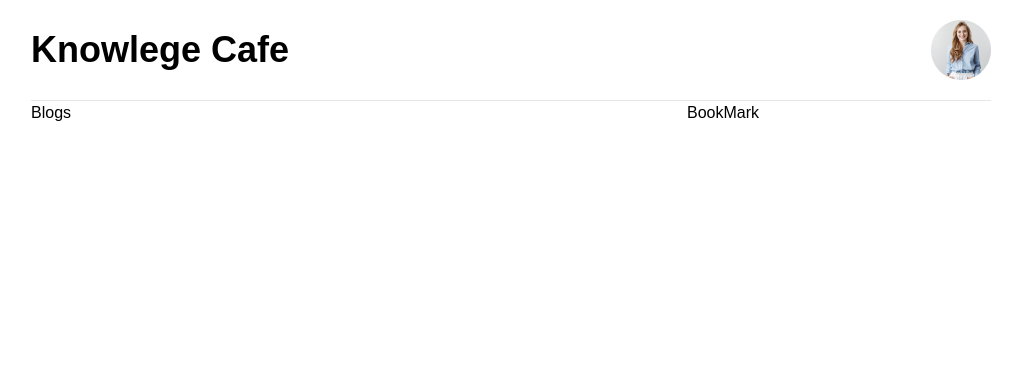
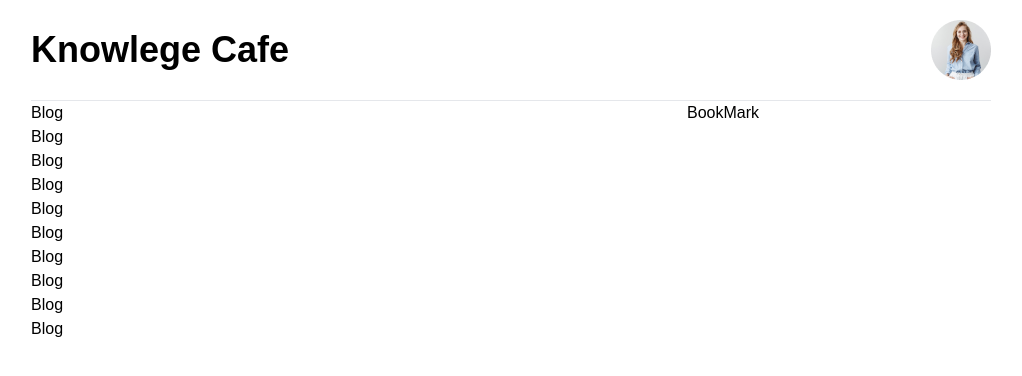
Before and after one commit to rjspyk5/Knowledge-cafe-blog-with-react, a React (Vite) app: page / in a window 1280 px wide. Shown: the top 376 px of the page, without its empty margins (129-1151 px from the left). Built offline with nearby package versions, Linux system fonts and the light colour scheme.

Commit message:
send data to blog card

```diff
--- /dev/null
+++ b/src/Components/Main/Blogs/Blog.jsx
@@ -0,0 +1,5 @@
+import React from "react";
+
+export const Blog = () => {
+  return <div>Blog</div>;
+};
--- a/src/Components/Main/Blogs/Blogs.jsx
+++ b/src/Components/Main/Blogs/Blogs.jsx
@@ -1,4 +1,5 @@
 import React, { useEffect, useState } from "react";
+import { Blog } from "./Blog";
 
 export const Blogs = () => {
   const [blogDataum, setblogDataum] = useState([]);
@@ -15,5 +16,12 @@ export const Blogs = () => {
     fData();
   }, []);
 
-  return <div>Blogs</div>;
+  return (
+    <div>
+      {blogDataum.map((el) => {
+        console.log(el);
+        return <Blog key={el.id} blog={el} />;
+      })}
+    </div>
+  );
 };
```
